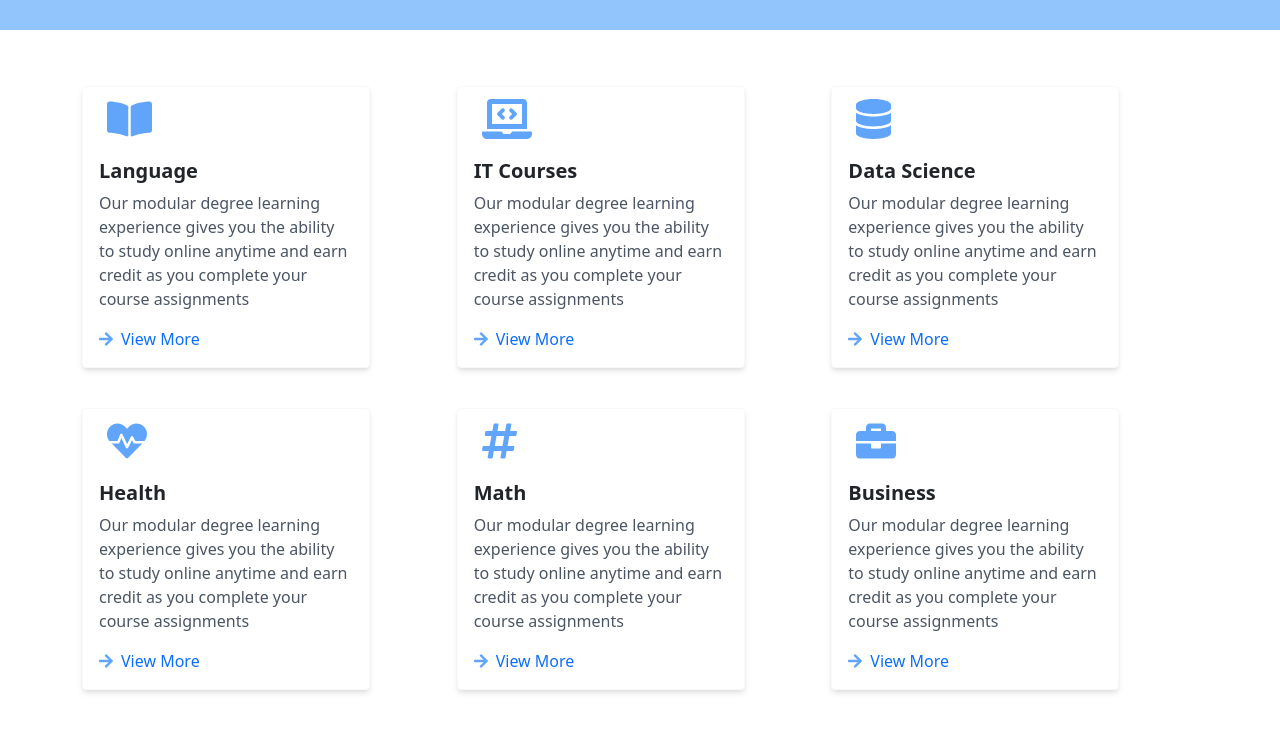
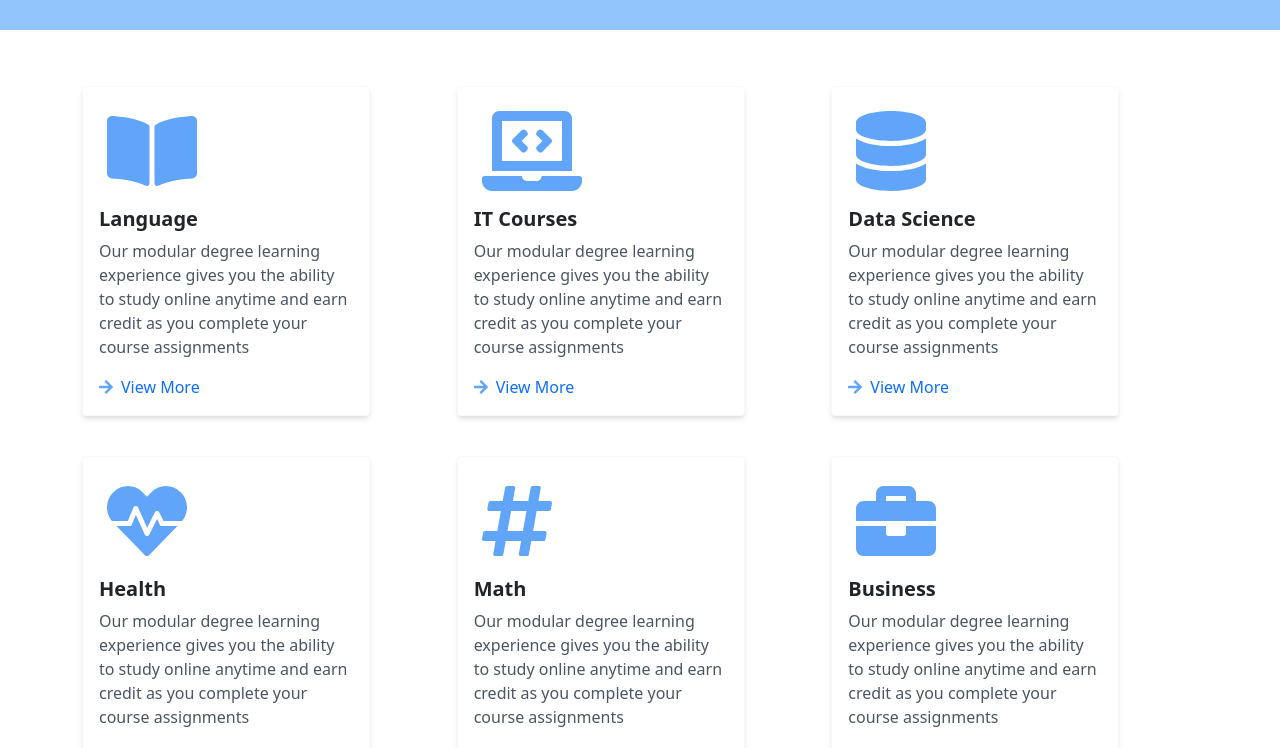
Before and after one commit to ibrahimsifat/Skills-point-react, a React (Create React App) app: page / in a window 1280 px wide. Shown: the part 500-1248 px from the top of the page. Built offline with nearby package versions, Linux system fonts and the light colour scheme.

Commit message:
updated styles2

```diff
--- a/src/App.css
+++ b/src/App.css
@@ -34,3 +34,7 @@
 .about-section p {
     padding: 10px;
 }
+
+.broderround {
+    border-radius: 30px;
+}
--- a/src/components/Categories/Categories.js
+++ b/src/components/Categories/Categories.js
@@ -5,20 +5,20 @@ import { Link } from 'react-router-dom';
 import { FontAwesomeIcon } from '@fortawesome/react-fontawesome';
 // font awesome icon
 const Book = <FontAwesomeIcon icon={faBookOpen
-} size = '1x'/>
+} size = '2x'/>
 const Code = <FontAwesomeIcon icon={faLaptopCode
-} />
+} size = '2x'/>
 const Data = <FontAwesomeIcon icon={faDatabase
-} size = '1x' />
+} size = '2x' />
 
 const Health = <FontAwesomeIcon icon={faHeartbeat
-} size = '1x' />
+} size = '2x' />
 const HashTag = <FontAwesomeIcon icon={faHashtag
-} size = '1x' />
+} size = '2x' />
 const Briefcase = <FontAwesomeIcon icon={faBriefcase
-} size = '1x' />
+} size = '2x' />
 const RightArrow = <FontAwesomeIcon icon={faArrowRight
-} size = '1x' />
+}  />
 const LanguageText='Our modular degree learning experience gives you the ability to study online anytime and earn credit as you complete your course assignments'
 
 const Categories = () => {
@@ -41,7 +41,7 @@ const SimpleCard=(props)=>{
     const url=`/category/${id}`
     return(
         <Card className='zoom cardShadow my-3' variant='dark' border="light" style={{ width: '18rem' }}>
-       <h1 className=' px-4 pt-2 text-blue-400'>{icon}</h1>
+       <h1 className=' px-4 pt-4 text-blue-400'>{icon}</h1>
         <Card.Body>
           <Card.Title><h5  className='font-bold -mt-2'>{title}</h5></Card.Title>
           <Card.Text className='text-gray-600'>
--- a/src/components/Why/Cart.js
+++ b/src/components/Why/Cart.js
@@ -3,10 +3,10 @@ import { Card } from 'react-bootstrap';
 
 const Cart = (props) => {
     return (
-        <div>
-          <Card className='cardShadow zoom flex flex-col items-center' style={{ width: '16rem' ,height:'20.5rem'}}>
+        <div >
+          <Card className='cardShadow zoom flex flex-col items-center ' style={{ width: '16rem' ,height:'20.5rem'}}>
   {/* <Card.Img variant="top" src={props.img} /> */}
-  <img className='w-20 mt-10 mb-14' src={props.img} alt="" />
+  <img className='w-20 mt-10 mb-14' src={props.img} alt="useimg" />
   <Card.Body >
     <Card.Title className='text-center font-bold'>{props.title}</Card.Title>
     <Card.Text>
--- a/src/components/Why/Why.js
+++ b/src/components/Why/Why.js
@@ -16,7 +16,7 @@ Why Skills Point?
 </div>
 <div className="card-wapper grid grid-cols-4 gap-y-10  ">
 
-    <Cart title='Experience' img={Use1}></Cart>
+    <Cart classstyle='bg-red-300' title='Experience' img={Use1}></Cart>
     <Cart title='Professionality' img={Use2}></Cart>
     <Cart title='Guarantee' img={Use3}></Cart>
     <Cart title='Quality' img={Use4}></Cart>
```
